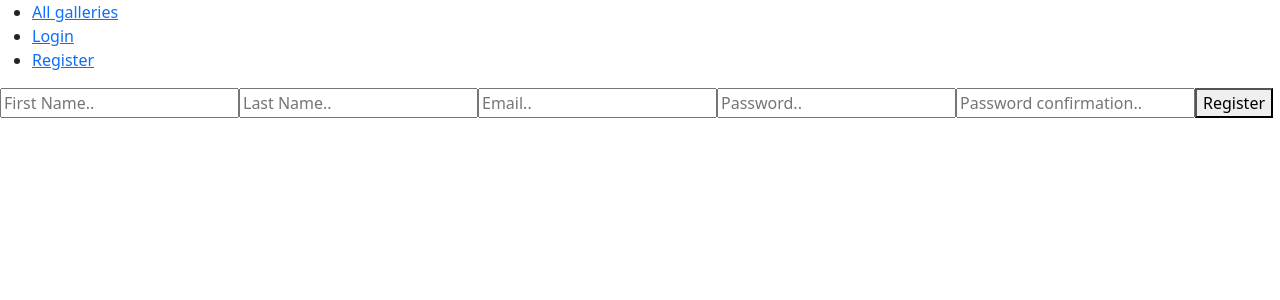
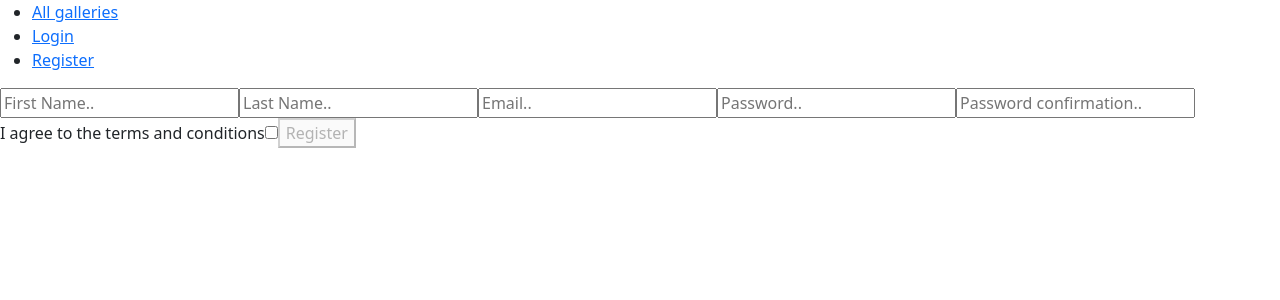
Before and after one commit to s-cumpalovic/gallery-fe, a React (Create React App) app: page /register in a window 1280 px wide. Shown: the top 300 px of the page. Built offline with nearby package versions, Linux system fonts and the light colour scheme.

Commit message:
Terms & Conditions funcionallity and small tweaks

```diff
--- a/src/components/Auth/RegisterForm.jsx
+++ b/src/components/Auth/RegisterForm.jsx
@@ -1,6 +1,12 @@
 import React from "react";
 
-export default function RegisterForm({ newUser, setNewUser, onSubmitUser }) {
+export default function RegisterForm({
+  newUser,
+  setNewUser,
+  onSubmitUser,
+  acceptTerms,
+  setAcceptTerms,
+}) {
   return (
     <div>
       <form onSubmit={onSubmitUser}>
@@ -53,7 +59,16 @@ export default function RegisterForm({ newUser, setNewUser, onSubmitUser }) {
             })
           }
         />
-        <button type="submit">Register</button>
+        <label>I agree to the terms and conditions</label>
+        <input
+          type="checkbox"
+          onChange={(e) =>
+            e.target.checked ? setAcceptTerms(true) : setAcceptTerms(false)
+          }
+        />
+        <button disabled={!acceptTerms} type="submit">
+          Register
+        </button>
       </form>
     </div>
   );
--- a/src/components/Gallery/Carousel.jsx
+++ b/src/components/Gallery/Carousel.jsx
@@ -4,7 +4,7 @@ export default function CarouselComponent({ images }) {
   return (
     <Carousel>
       {images.map((image) => (
-        <Carousel.Item>
+        <Carousel.Item key={image.id}>
           <div
             style={{
               display: "flex",
--- a/src/pages/Register.jsx
+++ b/src/pages/Register.jsx
@@ -9,6 +9,7 @@ import { authService } from "../services/AuthService";
 export default function Login() {
   const dispatch = useDispatch();
 
+  const [acceptTerms, setAcceptTerms] = useState(false);
   const [newUser, setNewUser] = useState({
     firstName: "",
     lastName: "",
@@ -27,6 +28,8 @@ export default function Login() {
         newUser={newUser}
         setNewUser={setNewUser}
         onSubmitUser={handleOnSubmit}
+        acceptTerms={acceptTerms}
+        setAcceptTerms={setAcceptTerms}
       />
     </div>
   );
--- a/src/store/gallery/slice.js
+++ b/src/store/gallery/slice.js
@@ -13,7 +13,7 @@ export const galleriesSlice = createSlice({
   },
   reducers: {
     setGalleries: (state, action) => {
-      state.galleries = action.payload;
+      state.galleries = action.payload.data;
     },
     setSingleGallery: (state, action) => {
       state.singleGallery = action.payload;
```
